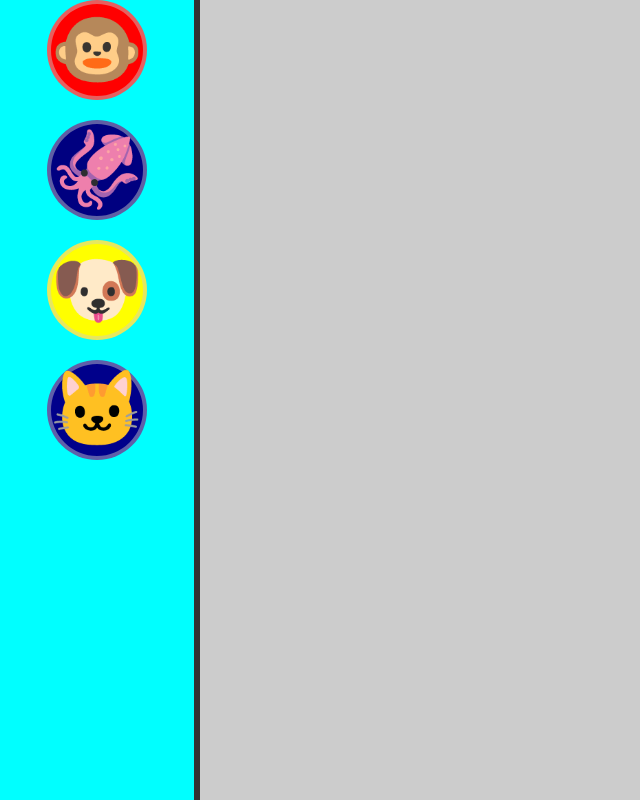
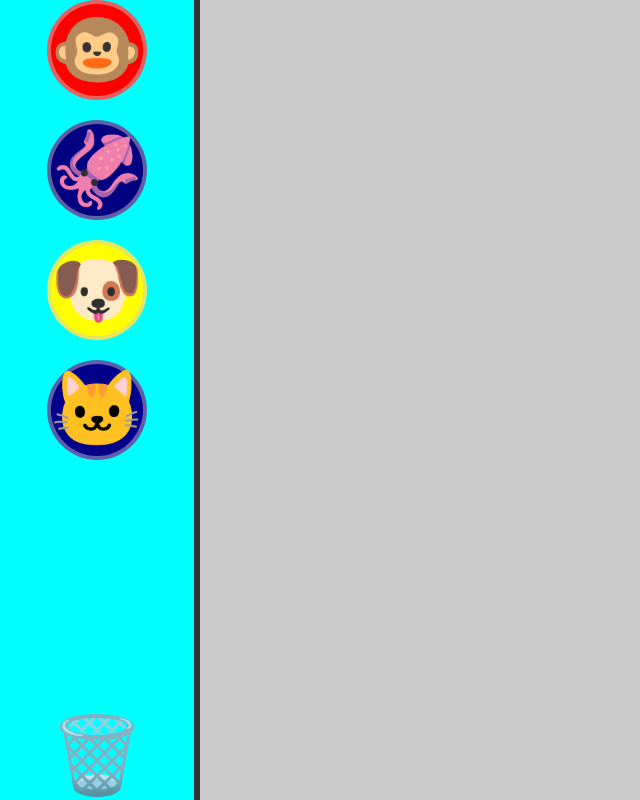
Before and after one commit to georgius1024/vue-dnd-demo, a Vue app: page / in a window 1280 px wide. Shown: the whole page, without its empty margins (0-640 px from the left). Built offline with nearby package versions, Linux system fonts and the light colour scheme.

Commit message:
added trash can

```diff
--- a/src/App.vue
+++ b/src/App.vue
@@ -10,6 +10,14 @@
         :color="item.color"
         :content="item.content"
         :key="item.id"
+      />
+      <div class="separator"></div>
+      <div
+        class="trash-can"
+        @drop="onDelete"
+        @dragover.prevent
+        @dragenter.prevent
+        v-text="'🗑️'"
       />
     </aside>
     <main
@@ -104,7 +112,8 @@ export default {
     const { width, height } = this.$refs.canvas.getBoundingClientRect();
     this.width = width;
     this.height = height;
-    const { col: maxCol, row: maxRow } = this.snapToGrid(width, height);
+    const maxCol = Math.floor(this.width / GRID_STEP);
+    const maxRow = Math.floor(this.height / GRID_STEP);
     for (let col = 0; col < maxCol; col++) {
       this.scene[col] = [];
       for (let row = 0; row < maxRow; row++) {
@@ -135,15 +144,27 @@ export default {
       );
       return { col, row };
     },
+    onDelete(event) {
+      const id = event.dataTransfer.getData("id");
+      if (+id) {
+        return;
+      }
+      const sceneItem = this.scene.flat().find((e) => e && e.id === id);
+      this.scene[sceneItem.y][sceneItem.x] = false;
+    },
     onDrop(event) {
       const id = event.dataTransfer.getData("id");
       const shiftX = +event.dataTransfer.getData("shiftX");
       const shiftY = +event.dataTransfer.getData("shiftY");
+      const dropOnCanvas = event.target === this.$refs.canvas;
+      const { top: targetShiftY, left: targetShiftX } = dropOnCanvas
+        ? { top: 0, left: 0 }
+        : event.target.getBoundingClientRect();
+      console.log({ targetShiftX, targetShiftY });
       const { row, col } = this.snapToGrid(
-        event.offsetX + +shiftX,
-        event.offsetY + +shiftY
+        event.offsetX + +shiftX + targetShiftX,
+        event.offsetY + +shiftY + targetShiftY
       );
-      console.log(row, col);
       if (
         col < 0 ||
         col > this.scene.length - 1 ||
@@ -197,6 +218,18 @@ export default {
   border-right: 6px solid #333;
   cursor: default;
   position: relative;
+  display: flex;
+  flex-direction: column;
+  .trash-can {
+    height: 200;
+    font-size: 75px;
+    display: flex;
+    align-items: center;
+    justify-content: center;
+  }
+}
+.separator {
+  flex-grow: 1;
 }
 
 .canvas {
--- a/src/components/DemoBlock.vue
+++ b/src/components/DemoBlock.vue
@@ -5,6 +5,7 @@
     :style="style"
     draggable="true"
     @dragstart="startDrag"
+    @dragend="dragEnd"
     v-text="content"
   />
 </template>
@@ -59,6 +60,11 @@ export default {
   transition: all 200ms ease;
   &.dragging {
     transition: unset;
+    border: 4px dotted #cccccc77;
+    background: url("") top left no-repeat;
+    overflow: hidden;
+    opacity: 0.999;
+    border-radius: 50%;
   }
 }
 </style>
```
